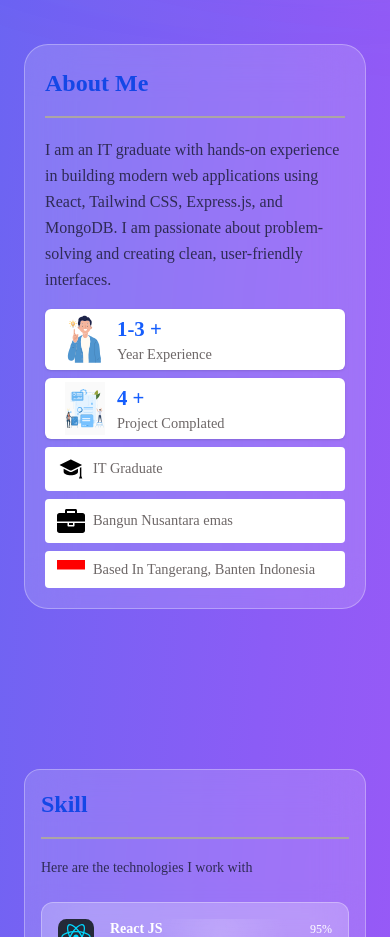
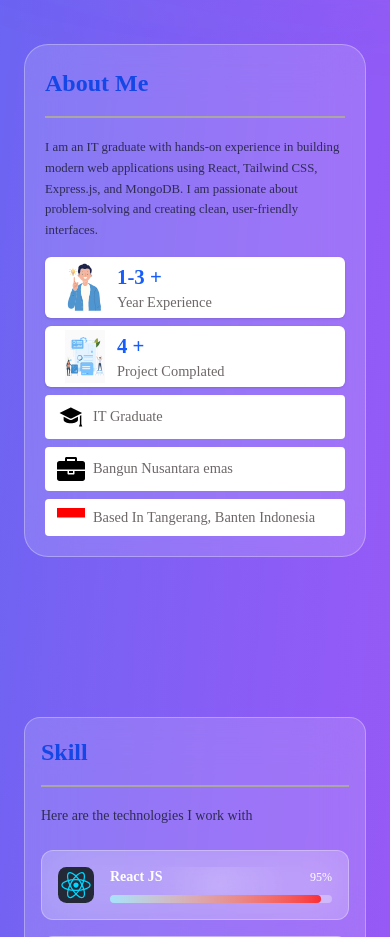
Before and after one commit to bileam/FORTOPOLIO_BILEAM, a React (Vite) app: page / in a window 390 px wide. Shown: the part 880-1817 px from the top of the page. Built offline with nearby package versions, Linux system fonts and the light colour scheme.

Commit message:
last today commit

```diff
--- a/src/Pages/About.jsx
+++ b/src/Pages/About.jsx
@@ -18,7 +18,7 @@ const About = () => {
       <Title>About Me</Title>
       <div className="grid grid-cols-1 md:grid-cols-2 md:gap-10 gap-2">
         <div className="flex flex-col gap-4 ">
-          <p className="max-w-xl text-left md:text-justify leading-relaxed text-[#2f2b55]">
+          <p className="max-w-xl text-left md:text-justify leading-relaxed text-[#2f2b55] text-[0.8rem] md:text-[1rem]">
             I am an IT graduate with hands-on experience in building modern web
             applications using React, Tailwind CSS, Express.js, and MongoDB. I
             am passionate about problem-solving and creating clean,
```
